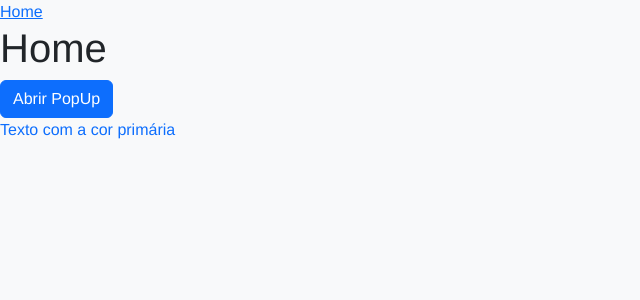
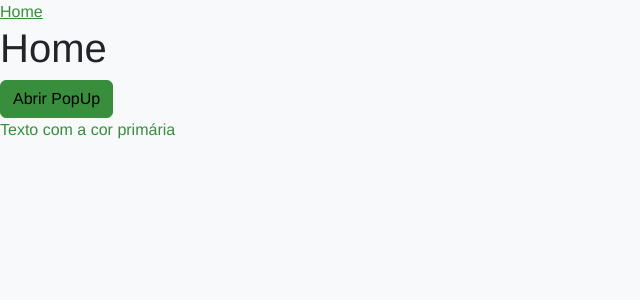
Before and after one commit to TCC-JB-02-2025/tcc, a React (Vite) app in the folder web/: page / in a window 1280 px wide. Shown: the top 300 px of the page, without its empty margins (0-640 px from the left). Built offline with nearby package versions, Linux system fonts and the light colour scheme.

Commit message:
mudando cor principal para verde

```diff
--- a/web/styles/custom.scss
+++ b/web/styles/custom.scss
@@ -3,7 +3,7 @@
 // 1. Sobrescreva as variáveis padrão do Bootstrap aqui
 // Antes de importar o Bootstrap!
 
-$primary: #0d6efd;
+$primary: #388E3C;
 $secondary: #6c757d;
 $success: #28a745;
 $info: #0dcaf0;
```
